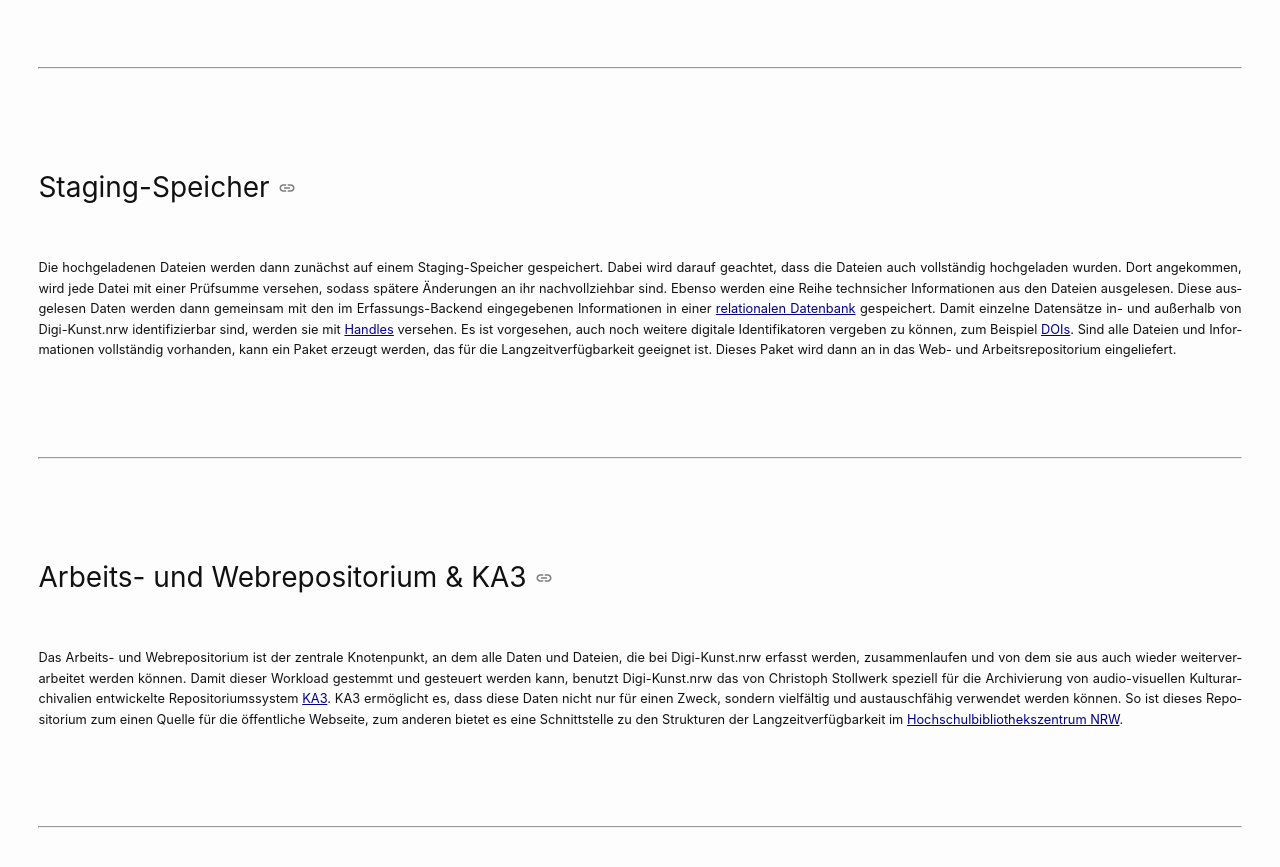
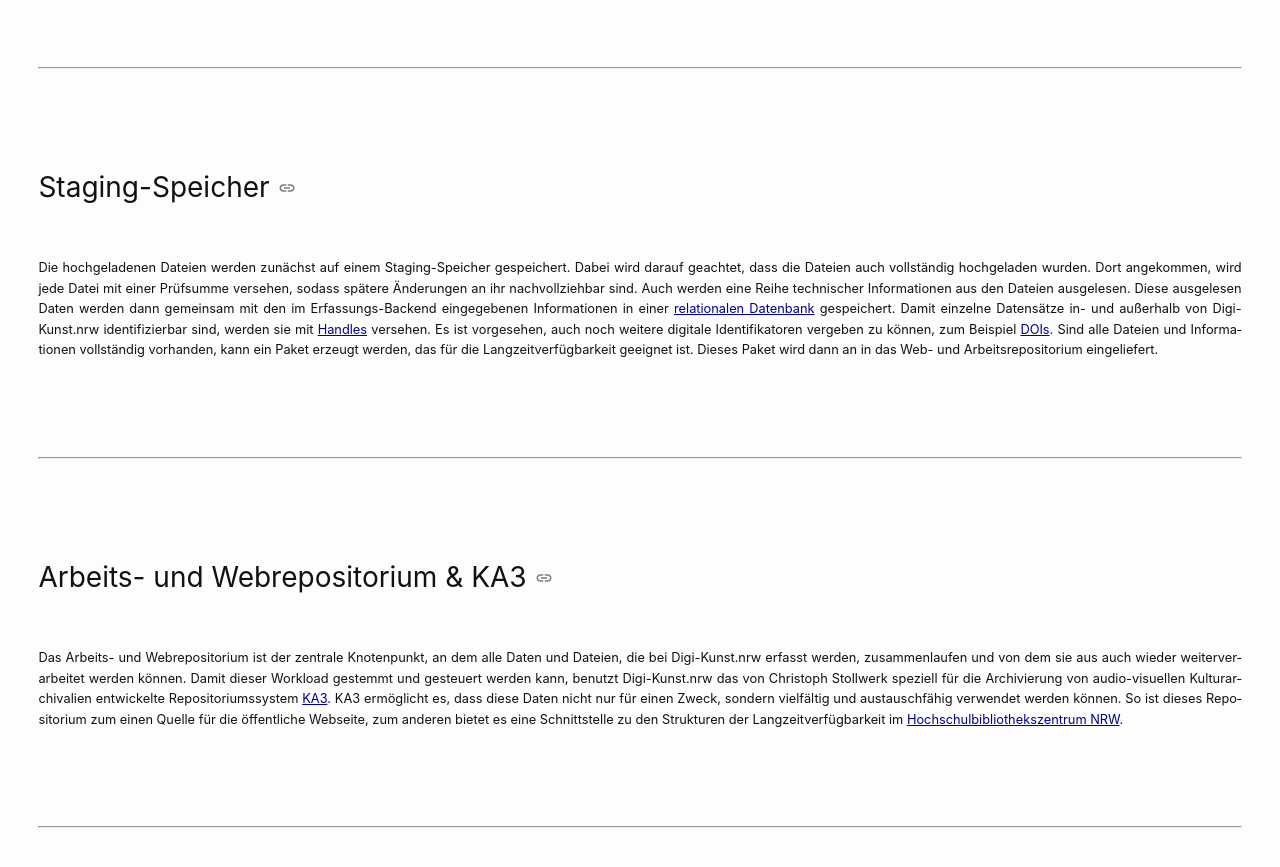
Before and after one commit to christiansievers/site-test, a Jekyll site: the page built from technische-dokumentation/infrastruktur.markdown, in a window 1280 px wide and 900 px high, scrolled down 2487 px. Shown: the top 867 px of the window. Built offline with Jekyll 4.4.1, drawn with Linux system fonts in a browser that asks for light colours; a script that is not in the unit is left out.

Commit message:
Text für die Seite Infrastruktur (15)

```diff
--- a/technische-dokumentation/infrastruktur.markdown
+++ b/technische-dokumentation/infrastruktur.markdown
@@ -32,7 +32,7 @@ Das Admin-Backend umfasst die Verwaltung bestimmter kontrollierter Vokabulare un
 
 ## Staging-Speicher
 
-Die hochgeladenen Dateien werden dann zunächst auf einem Staging-Speicher gespeichert. Dabei wird darauf geachtet, dass die Dateien auch vollständig hochgeladen wurden. Dort angekommen, wird jede Datei mit einer Prüfsumme versehen, sodass spätere Änderungen an ihr nachvollziehbar sind. Ebenso werden eine Reihe technsicher Informationen aus den Dateien ausgelesen. Diese ausgelesen Daten werden dann gemeinsam mit den im Erfassungs-Backend eingegebenen Informationen in einer [relationalen Datenbank](https://www.ibm.com/de-de/topics/relational-databases) gespeichert. Damit einzelne Datensätze in- und außerhalb von Digi-Kunst.nrw identifizierbar sind, werden sie mit [Handles](https://www.handle.net/) versehen. Es ist vorgesehen, auch noch weitere digitale Identifikatoren vergeben zu können, zum Beispiel [DOIs](https://www.doi.org/). Sind alle Dateien und Informationen vollständig vorhanden, kann ein Paket erzeugt werden, das für die Langzeitverfügbarkeit geeignet ist. Dieses Paket wird dann an in das Web- und Arbeitsrepositorium eingeliefert.
+Die hochgeladenen Dateien werden zunächst auf einem Staging-Speicher gespeichert. Dabei wird darauf geachtet, dass die Dateien auch vollständig hochgeladen wurden. Dort angekommen, wird jede Datei mit einer Prüfsumme versehen, sodass spätere Änderungen an ihr nachvollziehbar sind. Auch werden eine Reihe technischer Informationen aus den Dateien ausgelesen. Diese ausgelesen Daten werden dann gemeinsam mit den im Erfassungs-Backend eingegebenen Informationen in einer [relationalen Datenbank](https://www.ibm.com/de-de/topics/relational-databases) gespeichert. Damit einzelne Datensätze in- und außerhalb von Digi-Kunst.nrw identifizierbar sind, werden sie mit [Handles](https://www.handle.net/) versehen. Es ist vorgesehen, auch noch weitere digitale Identifikatoren vergeben zu können, zum Beispiel [DOIs](https://www.doi.org/). Sind alle Dateien und Informationen vollständig vorhanden, kann ein Paket erzeugt werden, das für die Langzeitverfügbarkeit geeignet ist. Dieses Paket wird dann an in das Web- und Arbeitsrepositorium eingeliefert.
 
 ----
 
```
